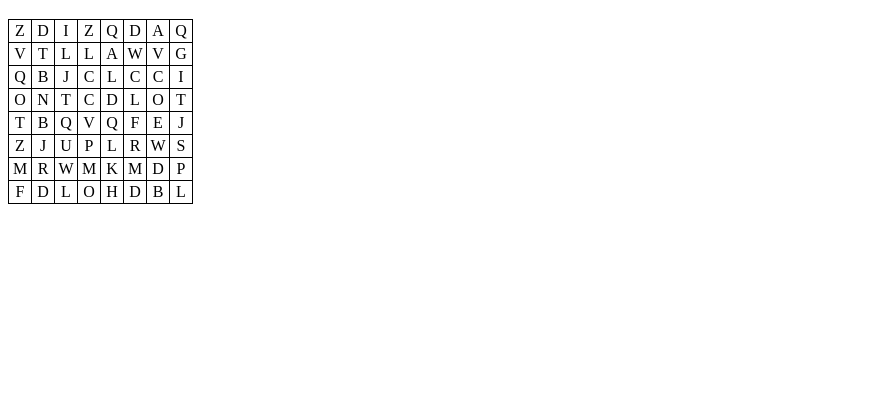
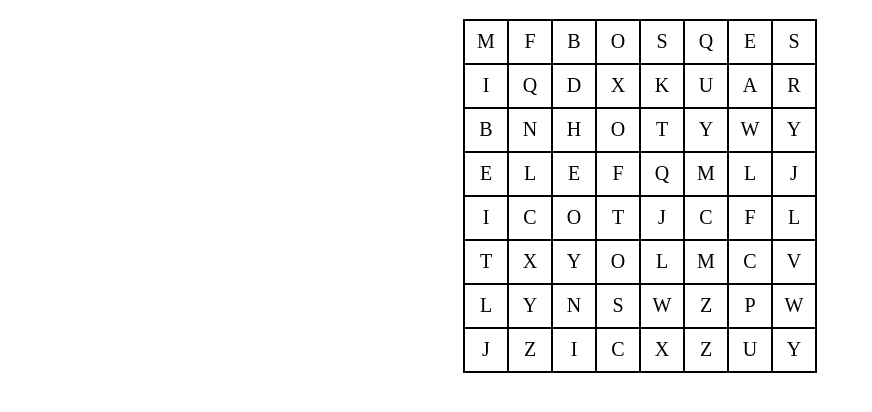
Before and after one commit to Ahmed-M-Tawfik/wordsearchjs, a plain HTML site: page src/html/index.html in a window 1280 px wide. Shown: the part 62-474 px from the top of the page, without its empty margins (0-872 px from the left). Drawn offline with Linux system fonts and the light colour scheme.

Commit message:
Build table grid programmatically. Prepping for migrating to js module

```diff
--- a/src/css/style.css
+++ b/src/css/style.css
@@ -4,18 +4,32 @@ h1 {
     text-align: center;
 }
 
-table {
+#gameBoardTable {
+    margin-left: auto;
+    margin-right: auto;
     border-collapse: collapse;
 }
 
-td {
-    border: 1px solid black;
-    width: 20px;
-    height: 20px;
+#gameBoardTable td {
+    border: 2px solid black;
+    width: 40px;
+    height: 40px;
     text-align: center;
+    font-size: 20px;
     cursor: pointer;
 }
 
-td.selected {
+#gameBoardTable td.selected {
     background: chartreuse;
 }
+
+/* Generic styles */
+/* Noselect: https://stackoverflow.com/questions/826782/how-to-disable-text-selection-highlighting */
+.prevent-text-highlighting {
+    -webkit-touch-callout: none; /* iOS Safari */
+    -webkit-user-select: none; /* Safari */
+    -khtml-user-select: none; /* Konqueror HTML */
+    -moz-user-select: none; /* Old versions of Firefox */
+    -ms-user-select: none; /* Internet Explorer/Edge */
+    user-select: none; /* Non-prefixed version, currently supported by Chrome, Edge, Opera and Firefox */
+}
--- a/src/html/index.html
+++ b/src/html/index.html
@@ -10,89 +10,9 @@
 <body>
 <h1>Word Search JS</h1>
 <div id="gameBoard">
-    <table>
-        <tr>
-            <td></td>
-            <td></td>
-            <td></td>
-            <td></td>
-            <td></td>
-            <td></td>
-            <td></td>
-            <td></td>
-        </tr>
-        <tr>
-            <td></td>
-            <td></td>
-            <td></td>
-            <td></td>
-            <td></td>
-            <td></td>
-            <td></td>
-            <td></td>
-        </tr>
-        <tr>
-            <td></td>
-            <td></td>
-            <td></td>
-            <td></td>
-            <td></td>
-            <td></td>
-            <td></td>
-            <td></td>
-        </tr>
-        <tr>
-            <td></td>
-            <td></td>
-            <td></td>
-            <td></td>
-            <td></td>
-            <td></td>
-            <td></td>
-            <td></td>
-        </tr>
-        <tr>
-            <td></td>
-            <td></td>
-            <td></td>
-            <td></td>
-            <td></td>
-            <td></td>
-            <td></td>
-            <td></td>
-        </tr>
-        <tr>
-            <td></td>
-            <td></td>
-            <td></td>
-            <td></td>
-            <td></td>
-            <td></td>
-            <td></td>
-            <td></td>
-        </tr>
-        <tr>
-            <td></td>
-            <td></td>
-            <td></td>
-            <td></td>
-            <td></td>
-            <td></td>
-            <td></td>
-            <td></td>
-        </tr>
-        <tr>
-            <td></td>
-            <td></td>
-            <td></td>
-            <td></td>
-            <td></td>
-            <td></td>
-            <td></td>
-            <td></td>
-        </tr>
+    <table id="gameBoardTable" class="prevent-text-highlighting">
     </table>
 </div>
-<script src="../js/index.js"></script>
+<script defer src="../js/index.js"></script>
 </body>
 </html>
--- a/src/js/index.js
+++ b/src/js/index.js
@@ -1,12 +1,29 @@
-window.onload = function () {
-    for (let node of document.querySelectorAll("td")) {
+function init() {
+    let horizontal = 8;
+    let vertical = 8;
 
-        node.onclick = function () {
-            node.classList.toggle("selected");
+    let gridTable = document.getElementById("gameBoardTable");
+    for(let i = 0; i < vertical; i++) {
+        const row = document.createElement("tr");
+        for(let j = 0; j < horizontal; j++) {
+            const td = document.createElement("td");
+            td.textContent = generateRandomCharacter();
+            td.onclick = getSelectionToggleFunc(td);
+            row.appendChild(td);
         }
-
-        if (node.textContent !== "") continue;
-        let charCode = Math.round(65 + Math.random() * 25);
-        node.textContent = String.fromCharCode(charCode);
+        gridTable.appendChild(row);
     }
 }
+
+function generateRandomCharacter() {
+    let charCode = Math.round(65 + Math.random() * 25);
+    return String.fromCharCode(charCode);
+}
+
+function getSelectionToggleFunc(node) {
+    return function () {
+        node.classList.toggle("selected");
+    }
+}
+
+init();
```
